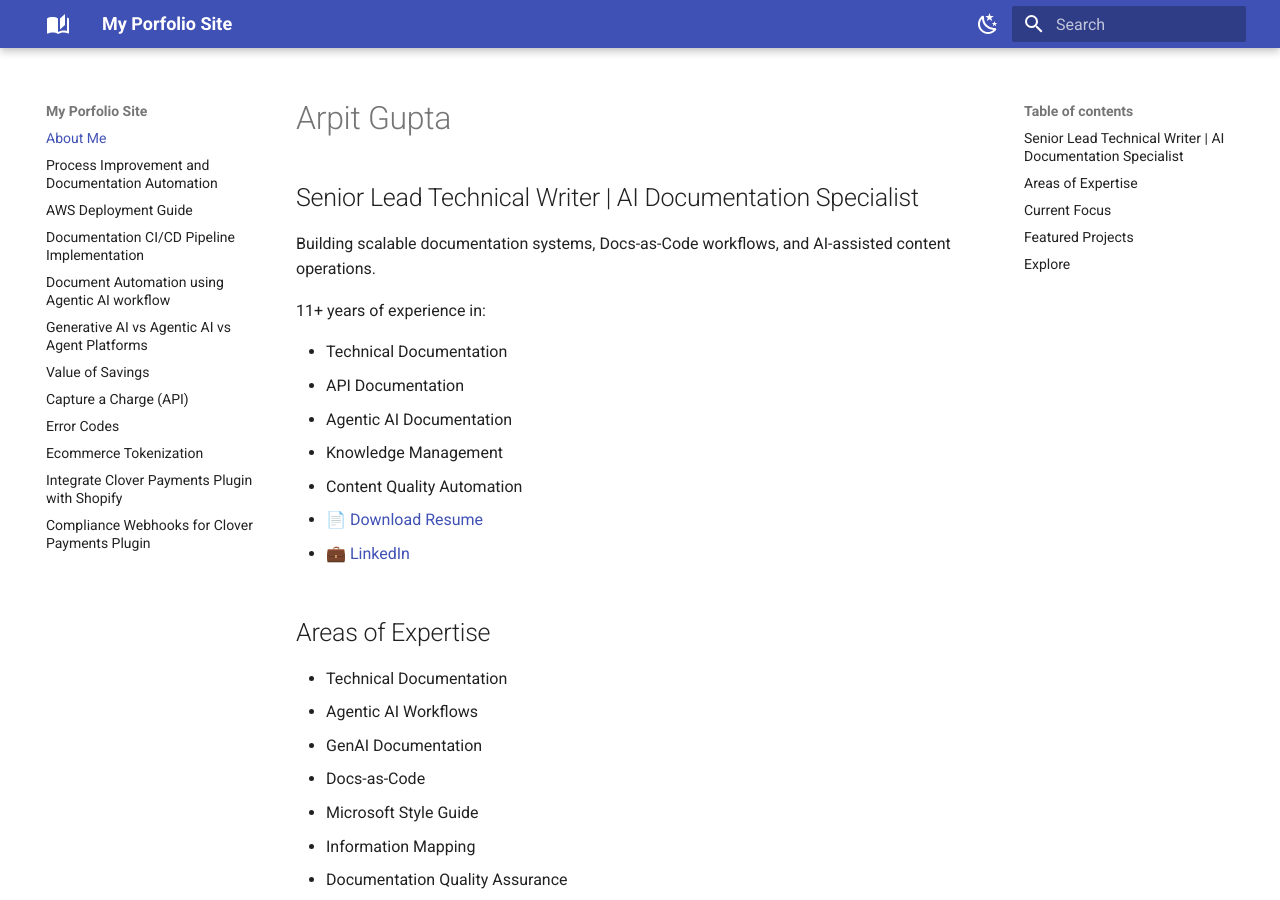
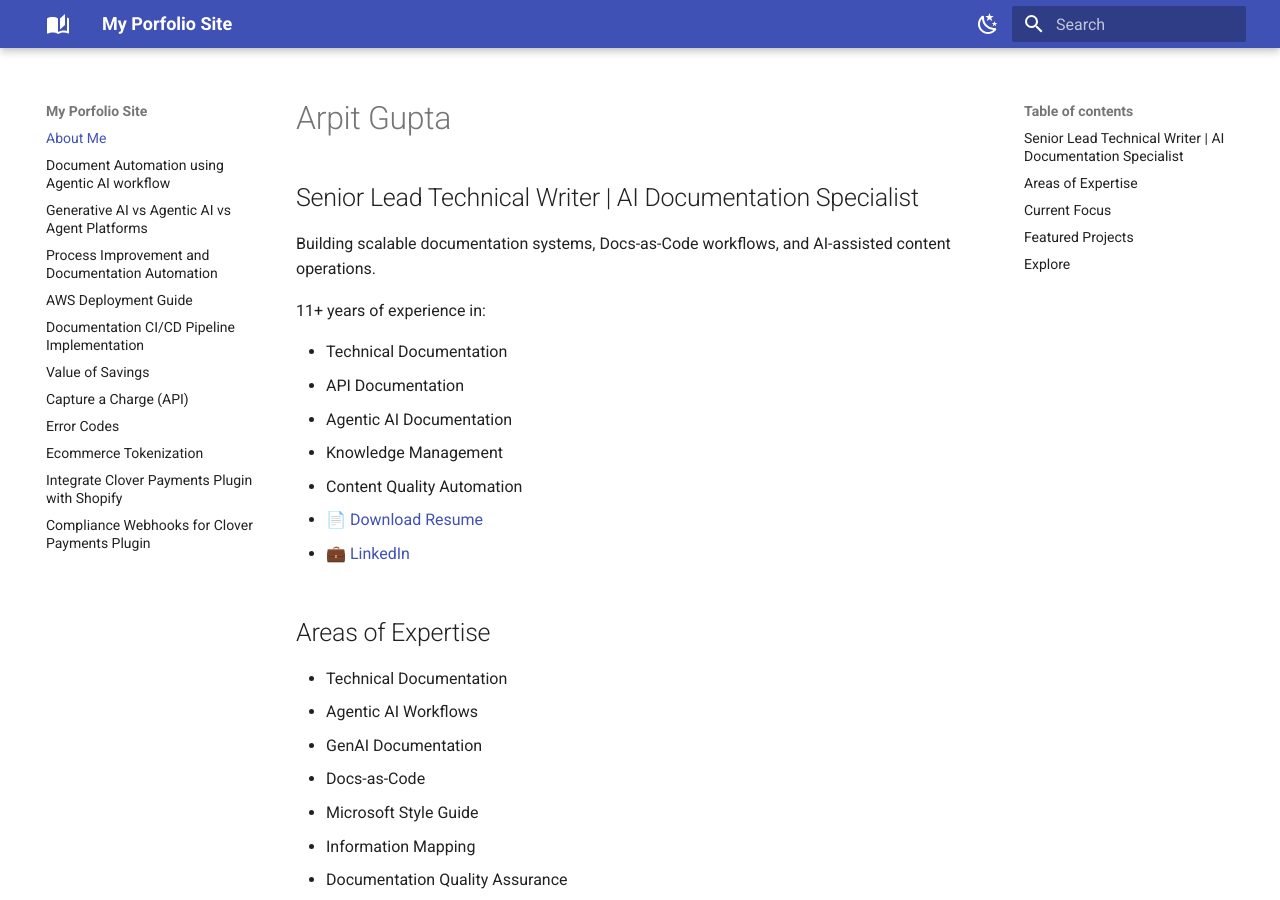
Before and after one commit to ArpitGuptaa/my-docs-site, an MkDocs documentation site: the page built from docs/index.md, in a window 1280 px wide and 900 px high. Built offline with MkDocs 1.6.1 and Material for MkDocs 9.7.7, drawn with Linux system fonts in a browser that asks for light colours; some of the changed lines change nothing that is shown.

Commit message:
Fixed alignment issue

```diff
--- a/mkdocs.yml
+++ b/mkdocs.yml
@@ -28,11 +28,11 @@ extra_css:
 
 nav:
   - About Me: index.md
+  - Document Automation using Agentic AI workflow: doc-process-automation-using-AI-agent.md
+  - Generative AI vs Agentic AI vs Agent Platforms: generative-aI-vs-agentic-aI-vs-agent-platforms.md
   - Process Improvement and Documentation Automation: process-improvement-and-documentation-automation.md
   - AWS Deployment Guide: devops-platform-aws-deployment-guide.md
   - Documentation CI/CD Pipeline Implementation: implementation-of-ci-cd-pipeline-for-documentation.md
-  - Document Automation using Agentic AI workflow: doc-process-automation-using-AI-agent.md
-  - Generative AI vs Agentic AI vs Agent Platforms: generative-aI-vs-agentic-aI-vs-agent-platforms.md
   - Value of Savings: why-savings-matter.md
   - Capture a Charge (API): capture-a-charge-tutorial.md
   - Error Codes: ecommerce-error-codes.md
```
